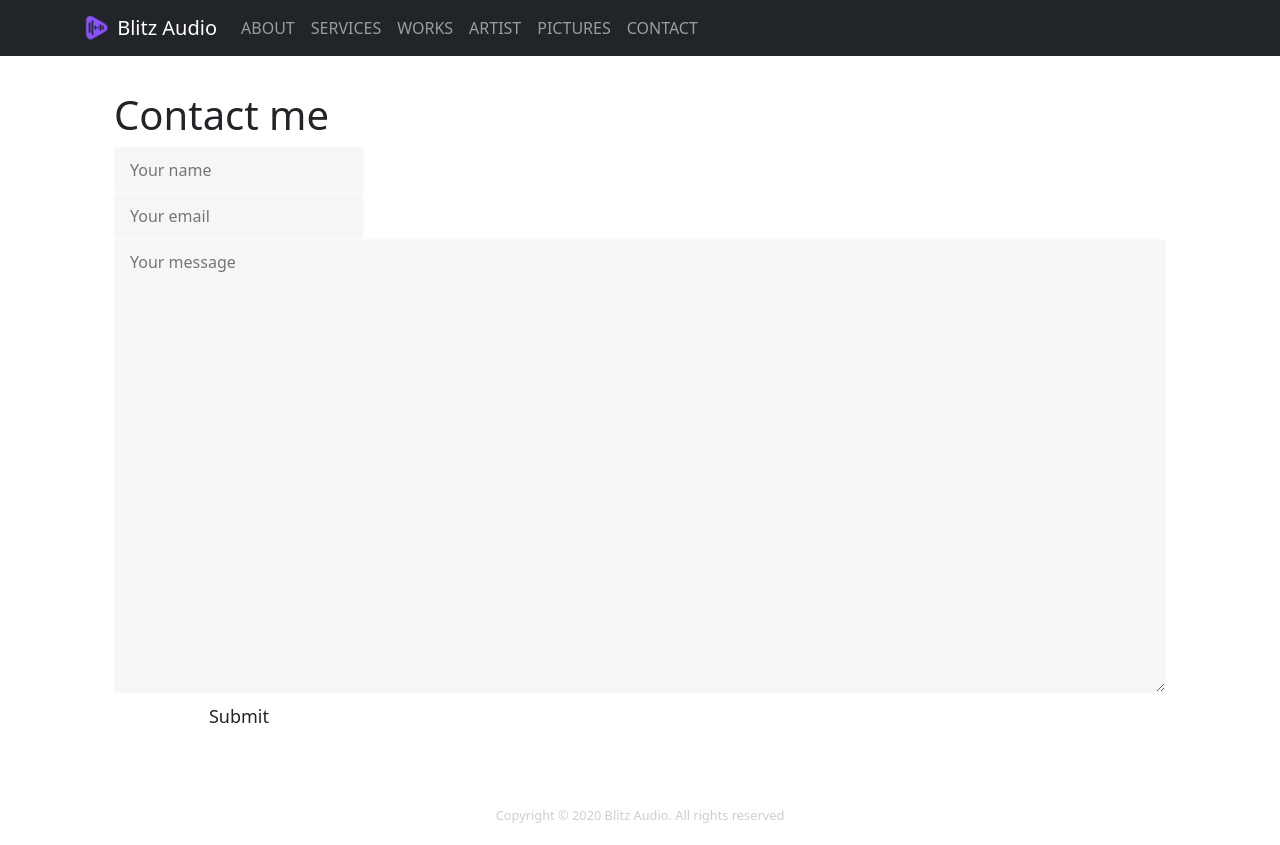
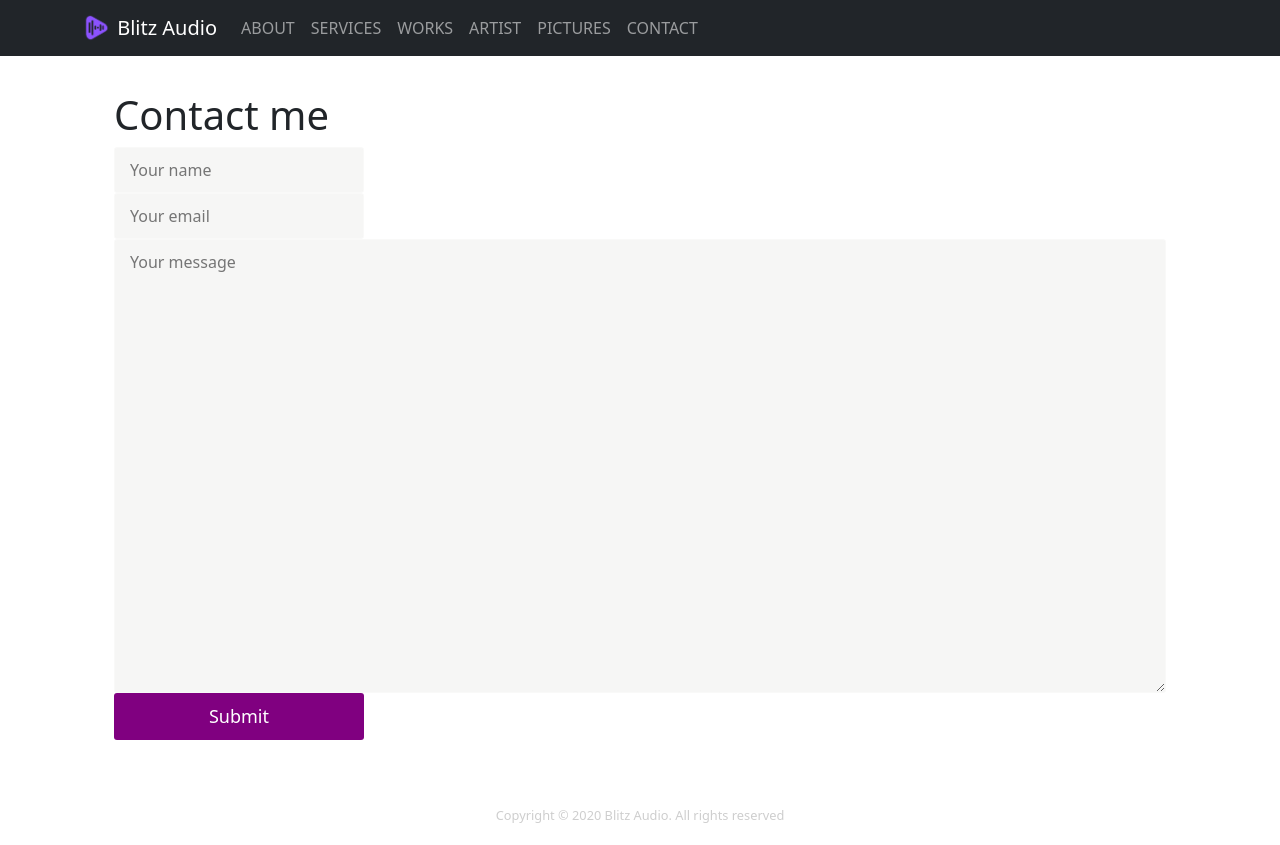
Before and after one commit to blitzmartin/blitzaudio, a React (Create React App) app: page /contact in a window 1280 px wide. In both pictures the pointer is over the button "Submit". Built offline with nearby package versions, Linux system fonts and the light colour scheme.

Commit message:
changed btn color

```diff
--- a/src/App.css
+++ b/src/App.css
@@ -175,7 +175,7 @@ form input:focus {
 .submitBtn {
   appearance: none;
   outline: 0;
-  background-color: var(--color-primary);
+  background-color: rgb(26, 26, 26);
   border: 0;
   padding: 10px 15px;
   margin-bottom: 15px;
@@ -186,6 +186,6 @@ form input:focus {
 }
 
 .submitBtn:hover {
-  background-color: var(--color-accent);
-  color: var(--color-dark)
+  background-color: purple;
+  color: white;
 }
```
